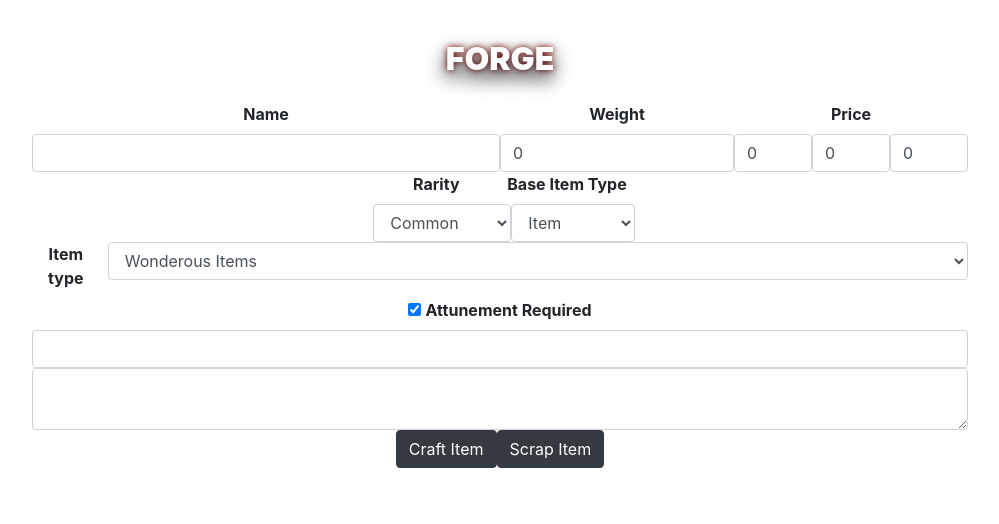
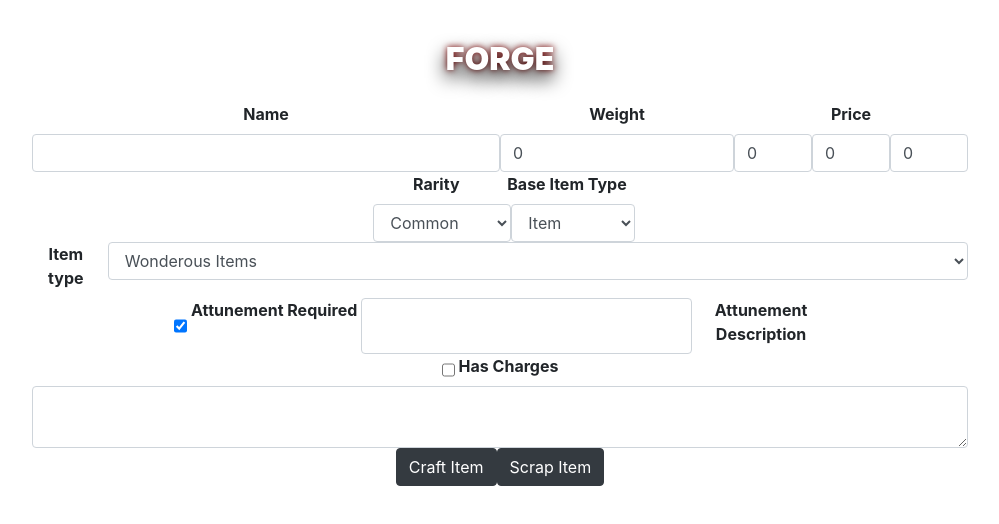
Before and after one commit to wesely1996/DMH, a React (Create React App) app in the folder dmh/: page / in a window 1280 px wide. Both pictures are taken after a click on the checkbox 554 px from the left and 309 px from the top of the page. Shown: the top 524 px of the page, without its empty margins (140-1139 px from the left). Built offline with nearby package versions, Linux system fonts and the light colour scheme.

Commit message:
Item Charges -added has Charges -added number of charges -added charges reset condition -added charges reset description

```diff
--- a/dmh/src/Components/CreateItems/CreateItems.js
+++ b/dmh/src/Components/CreateItems/CreateItems.js
@@ -126,6 +126,12 @@ class CreateItems extends Component{
                 let new_copper_price = this.state.price;
                 new_copper_price[2] = event.target.value;
                 this.setState({price : new_copper_price});
+                break;
+            case "hasChargesCheckBox":
+                this.setState({has_charges: event.target.checked});
+                break;
+            case "chargesResetConditionSelect":
+                this.setState({charges_reset_condition: event.target.value});
                 break;
             default:
                 break;
@@ -522,7 +528,8 @@ class CreateItems extends Component{
                             </div>
                         }
                     </div>
-                    <div>
+                    <div className="d-flex flex-row justify-content-center">
+                        <div className="d-flex flex-row">
                             <input className=""
                             type="checkbox"
                             name="attunementRequirementCheckBox"
@@ -531,14 +538,76 @@ class CreateItems extends Component{
                             <label className="ml-1" htmlFor="attunementRequirementCheckBox">
                                 Attunement Required
                             </label>
+                        </div>
                         {
                             this.state.attunement ?
-                            <div>
-                                <input className=" form-control"
+                            <div className="d-flex flex-row ml-1">
+                                <input className="form-control"
                                 type='text'
                                 name="attunementDescriptionInput"
                                 onChange={this.handleChange}
                                 value={this.state.attunement_description}/>
+                                <label className="ml-1" htmlFor="attunementDescriptionInput">
+                                    Attunement Description
+                                </label>
+                            </div> :
+                            <></>
+                        }
+                    </div>
+                    <div className="d-flex flex-column justify-content-center">
+                        <div className="d-flex flex-row justify-content-center">
+                            <input className=""
+                            type="checkbox"
+                            name="hasChargesCheckBox"
+                            onChange={this.handleChange}
+                            value={this.state.has_charges}/>
+                            <label className="ml-1" htmlFor="hasChargesCheckBox">
+                                Has Charges
+                            </label>
+                        </div>
+                        {
+                            this.state.has_charges ?
+                            <div className="d-flex flex-row ml-1 justify-content-center">
+                                <div className="d-flex flex-column justify-content-center">
+                                    <label className="ml-1" htmlFor="numberOfChargesInput">
+                                        Number Of Charges
+                                    </label>
+                                    <input className="form-control"
+                                    type="text"
+                                    name="numberOfChargesInput"
+                                    onChange={this.handleChange}
+                                    value={this.state.number_of_charges}/>
+                                </div>
+                                <div className="d-flex flex-column justify-content-center">
+                                    <label className="" htmlFor="numberOfChargesInput">
+                                        Reset Condition
+                                    </label>
+                                    <select className="form-control"
+                                    type="text"
+                                    name="chargesResetConditionSelect"
+                                    onChange={this.handleChange}
+                                    value={this.state.charges_reset_condition}>
+                                        <option value="none">None, Consumable</option>
+                                        <option value="dawn">Dawn</option>
+                                        <option value="short_rest">Short Rest</option>
+                                        <option value="long_rest">Long Rest</option>
+                                        <option value="other">Other</option>
+                                    </select>
+                                </div>
+                                {
+                                    this.state.charges_reset_condition === "other" ?
+                                    <div className="d-flex flex-column justify-content-center w-50">
+                                        <label className="" htmlFor="ChargesResetDescriptionInput">
+                                            Reset Description
+                                        </label>
+                                        <input className="form-control"
+                                        type="text"
+                                        name="ChargesResetDescriptionInput"
+                                        onChange={this.handleChange}
+                                        value={this.state.charges_reset_description}/>
+                                    </div> :
+                                    <></>
+                                }
                             </div> :
                             <></>
                         }
```
Also changed, not shown: 1 other file (tests, documents, lock files or other folders). Lines whose indentation alone changed are shown as unchanged.
